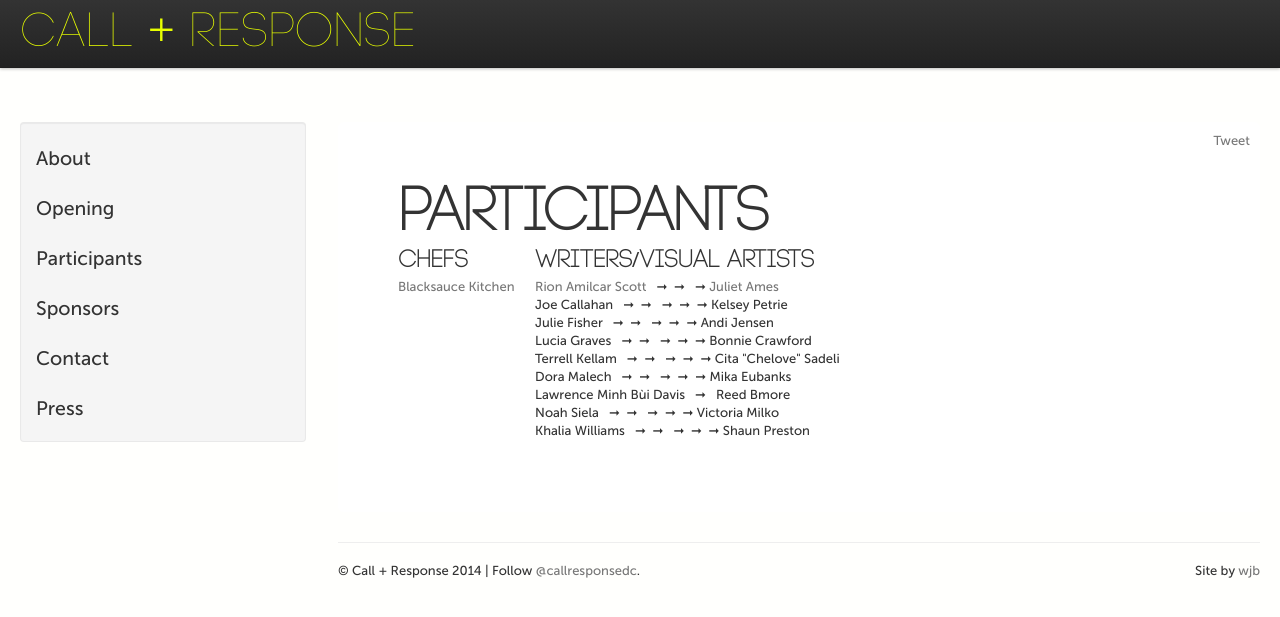
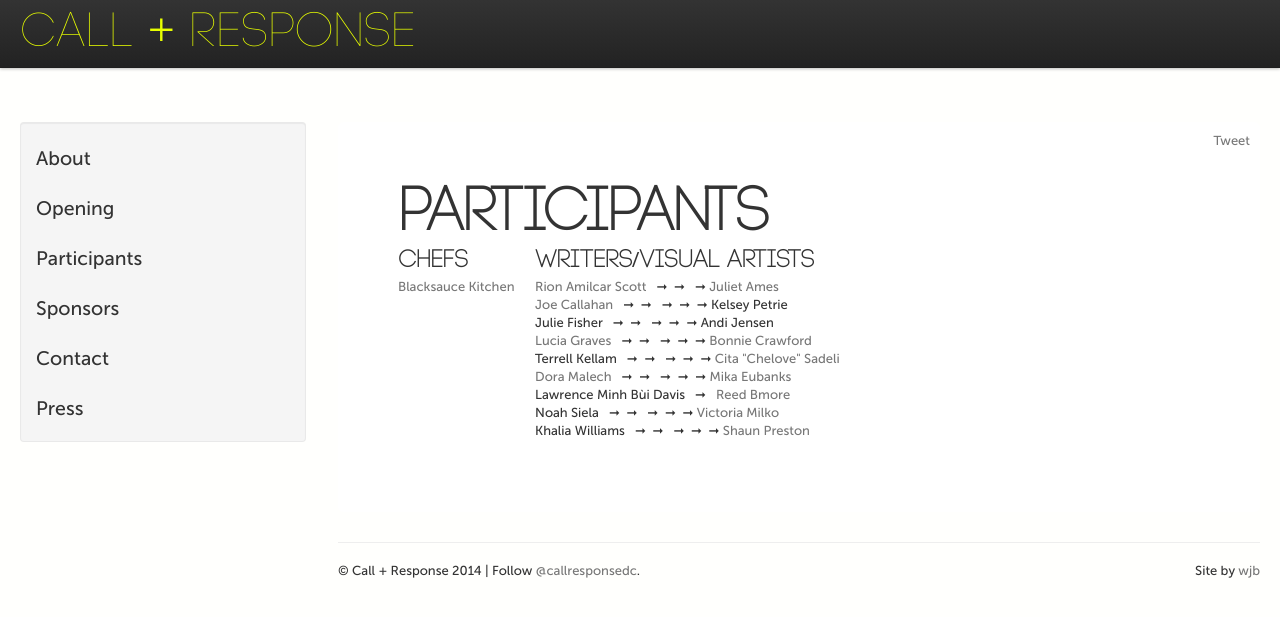
Before and after one commit to callandresponsedc/callandresponsedc, a Jekyll site: the page built from participants/index.html, in a window 1280 px wide. Shown: the top 617 px of the page. Built offline with Jekyll 4.4.1, drawn with Linux system fonts in a browser that asks for light colours; Markdown is read by kramdown in place of the engine named in the settings; comment, search, counter and statistics services are not loaded; part of the change alters nothing that is shown.

```diff
--- a/participants/index.html
+++ b/participants/index.html
@@ -19,14 +19,14 @@ title: Participants
     <h2>Writers/Visual Artists</h2>
     <ul class="no-bullet">
       <li><a href="https://twitter.com/ReeAmilcarScott">Rion Amilcar Scott</a> &nbsp;&nbsp;&#10142&nbsp;&nbsp;&#10142 &nbsp;&nbsp;&#10142    <a href="http://ibreakplates.com/">Juliet Ames</a></li>
- <li>Joe Callahan &nbsp;&nbsp;&#10142&nbsp;&nbsp;&#10142 &nbsp;&nbsp;&#10142&nbsp;&nbsp;&#10142&nbsp;&nbsp;&#10142      Kelsey Petrie </li>
+ <li><a href="https://twitter.com/fakejoecallahan">Joe Callahan</a> &nbsp;&nbsp;&#10142&nbsp;&nbsp;&#10142 &nbsp;&nbsp;&#10142&nbsp;&nbsp;&#10142&nbsp;&nbsp;&#10142      Kelsey Petrie </li>
  <li>Julie Fisher  &nbsp;&nbsp;&#10142&nbsp;&nbsp;&#10142 &nbsp;&nbsp;&#10142&nbsp;&nbsp;&#10142&nbsp;&nbsp;&#10142   Andi Jensen</li>
- <li>Lucia Graves  &nbsp;&nbsp;&#10142&nbsp;&nbsp;&#10142 &nbsp;&nbsp;&#10142&nbsp;&nbsp;&#10142&nbsp;&nbsp;&#10142   Bonnie Crawford</li>
- <li>Terrell Kellam  &nbsp;&nbsp;&#10142&nbsp;&nbsp;&#10142 &nbsp;&nbsp;&#10142&nbsp;&nbsp;&#10142&nbsp;&nbsp;&#10142    Cita "Chelove" Sadeli</li>
- <li>Dora Malech  &nbsp;&nbsp;&#10142&nbsp;&nbsp;&#10142 &nbsp;&nbsp;&#10142&nbsp;&nbsp;&#10142&nbsp;&nbsp;&#10142   Mika Eubanks</li>
- <li>Lawrence Minh Bùi Davis  &nbsp;&nbsp;&#10142&nbsp;&nbsp;    Reed Bmore</li>
- <li>Noah Siela  &nbsp;&nbsp;&#10142&nbsp;&nbsp;&#10142 &nbsp;&nbsp;&#10142&nbsp;&nbsp;&#10142&nbsp;&nbsp;&#10142   Victoria Milko</li>
- <li>Khalia Williams  &nbsp;&nbsp;&#10142&nbsp;&nbsp;&#10142 &nbsp;&nbsp;&#10142&nbsp;&nbsp;&#10142&nbsp;&nbsp;&#10142    Shaun Preston</li>
+ <li><a href="https://twitter.com/lucia_graves">Lucia Graves</a>  &nbsp;&nbsp;&#10142&nbsp;&nbsp;&#10142 &nbsp;&nbsp;&#10142&nbsp;&nbsp;&#10142&nbsp;&nbsp;&#10142   <a href="http://www.bonniecrawford.com/">Bonnie Crawford</a></li>
+ <li>Terrell Kellam  &nbsp;&nbsp;&#10142&nbsp;&nbsp;&#10142 &nbsp;&nbsp;&#10142&nbsp;&nbsp;&#10142&nbsp;&nbsp;&#10142    <a href="http://www.chelove.com">Cita "Chelove" Sadeli</a></li>
+ <li><a href="http://doramalech.com/">Dora Malech</a>  &nbsp;&nbsp;&#10142&nbsp;&nbsp;&#10142 &nbsp;&nbsp;&#10142&nbsp;&nbsp;&#10142&nbsp;&nbsp;&#10142   <a href="mikaeubanks.wix.com/portfolio">Mika Eubanks</a></li>
+ <li>Lawrence Minh Bùi Davis  &nbsp;&nbsp;&#10142&nbsp;&nbsp;    <a href="http://imgur.com/a/1M1zv">Reed Bmore</a></li>
+ <li>Noah Siela  &nbsp;&nbsp;&#10142&nbsp;&nbsp;&#10142 &nbsp;&nbsp;&#10142&nbsp;&nbsp;&#10142&nbsp;&nbsp;&#10142   <a href="http://www.victoriamilkophoto.com/">Victoria Milko</a></li>
+ <li>Khalia Williams  &nbsp;&nbsp;&#10142&nbsp;&nbsp;&#10142 &nbsp;&nbsp;&#10142&nbsp;&nbsp;&#10142&nbsp;&nbsp;&#10142    <a href="http://shaunprestonart.blogspot.com/">Shaun Preston</a></li>
     </ul>
   </div>
   <div class="span20 pull-right">
```
